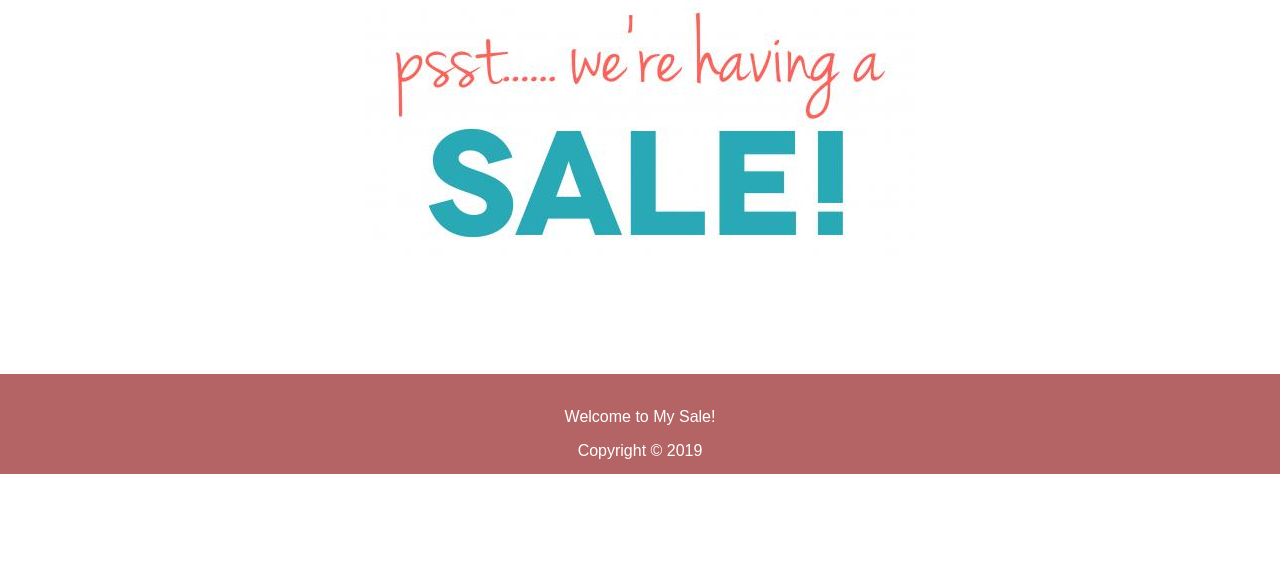
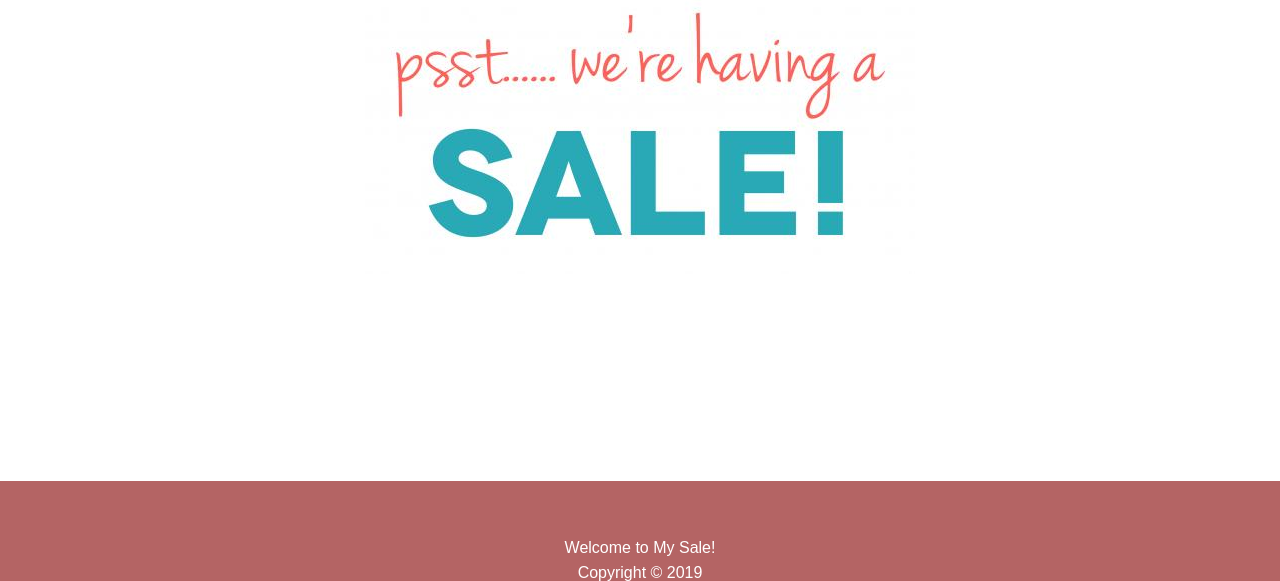
Before and after one commit to clem41/We_Sale, a PHP site: page /We_Sale/ in a window 1280 px wide. Shown: the part 219-800 px from the top of the page. Run offline with PHP 8.4, Linux system fonts and the light colour scheme.

Commit message:
fix some problems of the footer display

```diff
--- a/header.css
+++ b/header.css
@@ -142,11 +142,11 @@ footer
   border:0;
   white-space: nowrap;
 */
-    position: relative;
+    position: fixed;
     bottom: 0px;
     left: 0px;
     text-align: center;
-    padding-top:0px;
+    padding-top:20px;
     width:100%;
     margin-left: 0px;
     vertical-align: bottom;
@@ -154,13 +154,11 @@ footer
     height: 100px;
     color:white;
 
-    clear: both;
+}
 
-}
-/*
 .footerTampon{
     height: 50px;
-}*/
+}
 
 footer a
 {
@@ -173,6 +171,6 @@ footer div
 {
     width: 100%;
     height: 100%;
-    /*display: inline-block;*/
-    /*line-height: 60%;*/
+    display: inline-block;
+    line-height: 60%;
 }
```
